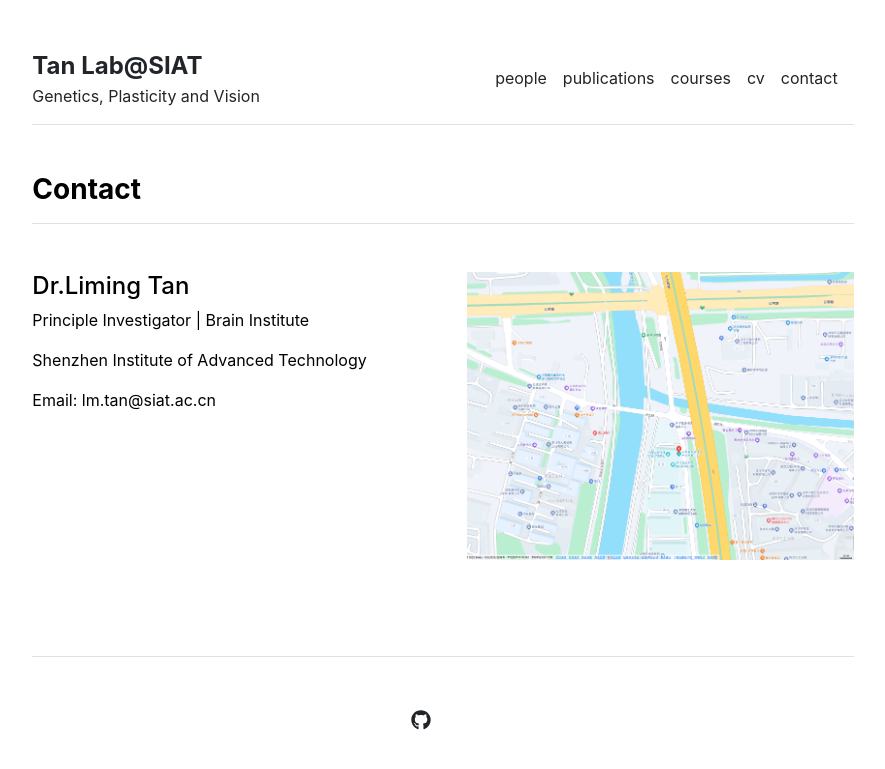
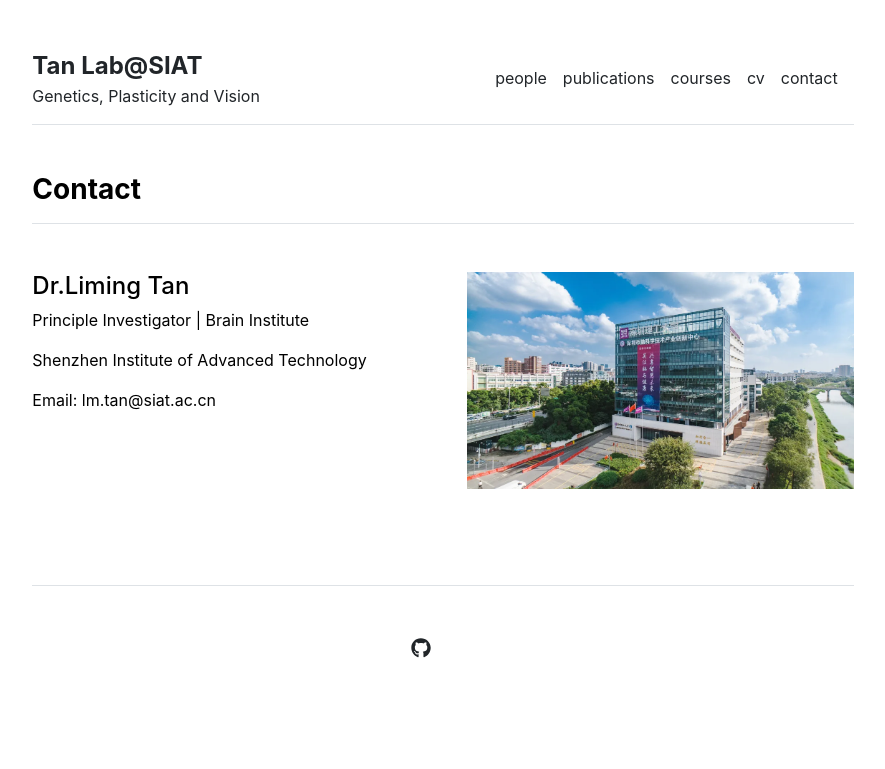
Before and after one commit to Tan-Lab-SIAT/lab-homepage, a Jekyll site: the page built from contact.md, in a window 1280 px wide. Shown: the top 769 px of the page, without its empty margins (197-1082 px from the left). Built offline with Jekyll 4.4.1, drawn with Linux system fonts in a browser that asks for light colours.

Commit message:
Update settings.yml

```diff
--- a/_data/settings.yml
+++ b/_data/settings.yml
@@ -29,4 +29,4 @@ social:
 
 
 contacts:
-- {name: 'Dr.Liming Tan', title: 'Principle Investigator', department: 'Brain Institute', institution: 'Shenzhen Institute of Advanced Technology', email: 'lm.tan@siat.ac.cn', image: 'assets/img/map.png'}
+- {name: 'Dr.Liming Tan', title: 'Principle Investigator', department: 'Brain Institute', institution: 'Shenzhen Institute of Advanced Technology', email: 'lm.tan@siat.ac.cn', image: 'assets/img/naochuang.webp'}
```
